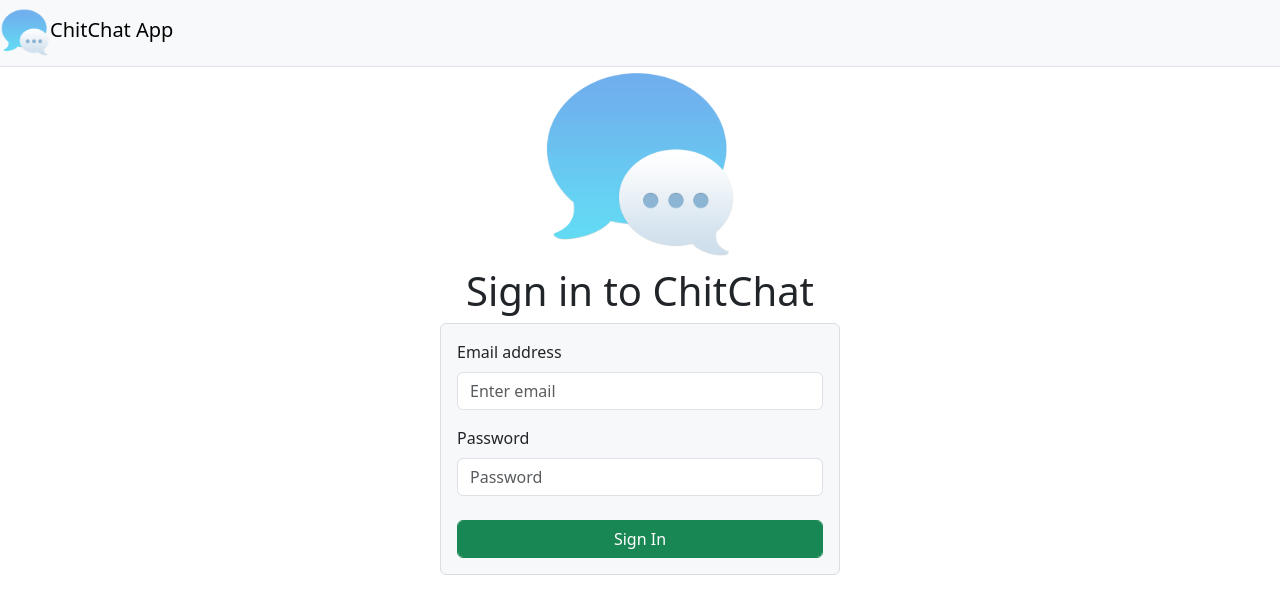
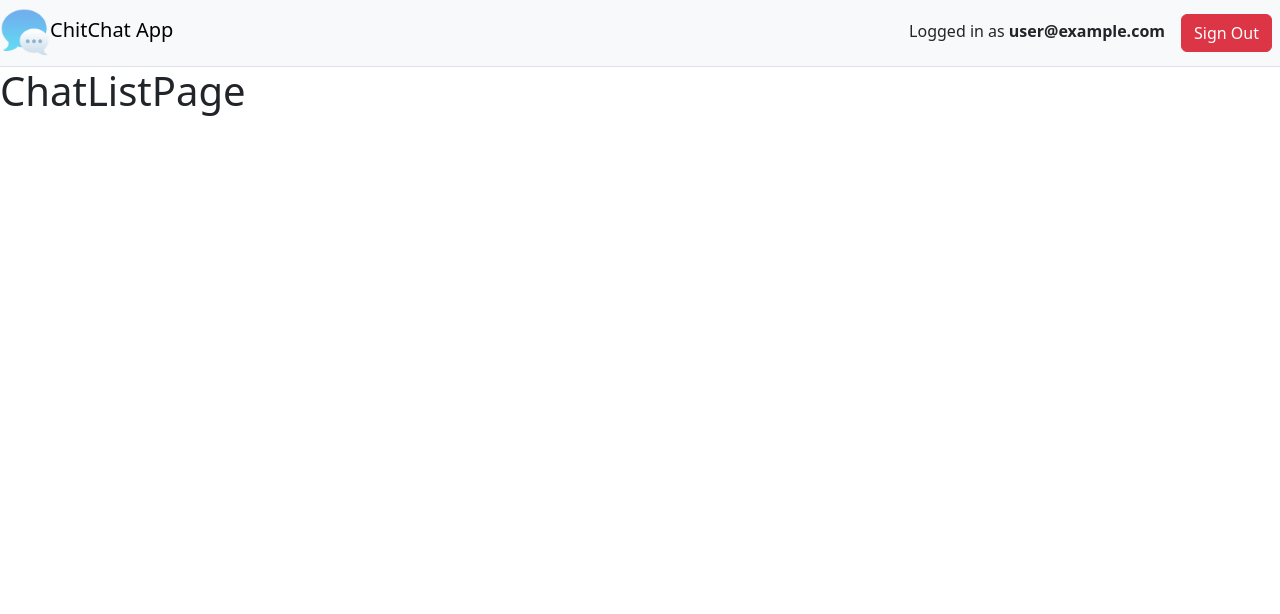
Before and after one commit to neerajsharma0392/real-time-chat-app, a React (Create React App) app: page / in a window 1280 px wide. Before the commit this address led to /sign-in. Shown: the top 614 px of the page. Built offline with nearby package versions, Linux system fonts and the light colour scheme; no server answers; sample sign-in values are in the browser's storage.

Commit message:
Added a custom hook. Added signout on Navbar

```diff
--- a/src/App.jsx
+++ b/src/App.jsx
@@ -1,10 +1,19 @@
 import "./App.css";
 import { AppRoutes } from "./AppRoutes";
+import { useUserDetails } from "./authentication";
+import { Loader } from "./Loader";
+
 
 function App() {
+  const { isLoading, user } = useUserDetails();
+
+  if (isLoading) {
+    return <Loader />;
+  }
+
   return (
     <div className="App">
-      <AppRoutes></AppRoutes>
+      <AppRoutes user={user}></AppRoutes>
     </div>
   );
 }
--- a/src/AppRoutes.jsx
+++ b/src/AppRoutes.jsx
@@ -7,7 +7,7 @@ import { ProtectRoute } from "./authentication/ProtectRoute";
 export const AppRoutes = ({user}) => {
   return (
     <Router>
-      <NavBar></NavBar>
+      <NavBar user={user}></NavBar>
       <Routes>
         <Route element={<ProtectRoute user={user} />}>
         <Route path="/" element={<ChatListPage/>}/>
--- a/src/authentication/index.js
+++ b/src/authentication/index.js
@@ -2,3 +2,13 @@ export {
     SignInPage
 }
 from './SignInPage';
+
+export {
+    useUserDetails
+}
+from './useUserDetails';
+
+export {
+    ProtectRoute
+}
+from './ProtectRoute';
--- /dev/null
+++ b/src/authentication/useUserDetails.js
@@ -0,0 +1,21 @@
+import {getAuth, onAuthStateChanged} from 'firebase/auth';
+import {useState, useEffect} from 'react';
+
+
+export const useUserDetails = () => {
+    const [userDetails, setUserDetails] = useState(() => {
+        const auth = getAuth();
+        const user = auth.currentUser;
+        const isLoading = ! user;
+        return {isLoading, user};
+    });
+
+    useEffect(() => {
+        const auth = getAuth();
+        return onAuthStateChanged(auth, user => {
+            setUserDetails({isLoading: false, user})
+        });
+    }, []);
+
+    return userDetails;
+}
--- a/src/navigation/NavBar.jsx
+++ b/src/navigation/NavBar.jsx
@@ -1,7 +1,20 @@
 import { Link } from "react-router-dom";
 import logo from "./../../src/logo.webp";
+import { getAuth, signOut } from "firebase/auth";
+import { useNavigate } from "react-router-dom";
 
-export const NavBar = () => {
+export const NavBar = ({user}) => {
+  const navigate = useNavigate();
+
+  const onSignOut = async () => {
+    try {
+      await signOut(getAuth());
+      navigate("/sign-in");
+    } catch (e) {
+      console.log(e);
+    }
+  };
+
   return (
     <nav className="navbar border-bottom bg-light">
       <Link
@@ -27,6 +40,16 @@ export const NavBar = () => {
           ChitChat App
         </h5>
       </Link>
+      {user ? (
+        <div>
+          <label className="mx-2">
+            Logged in as <strong>{user.email}</strong>
+          </label>
+          <button className="btn btn-danger mx-2" onClick={onSignOut}>
+            Sign Out
+          </button>
+        </div>
+      ) : null}
     </nav>
   );
 };
```
